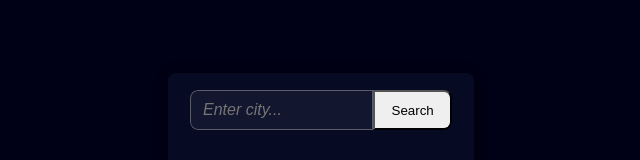
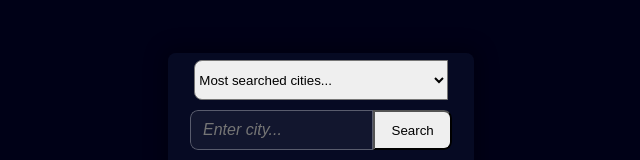
Before and after one commit to LucianABC/WeatherWidget, a React (Create React App) app: page / in a window 1280 px wide. Shown: the part 239-399 px from the top of the page, without its empty margins (319-959 px from the left). Built offline with nearby package versions, Linux system fonts and the light colour scheme; no server answers.

Commit message:
Added Select

```diff
--- a/src/App.tsx
+++ b/src/App.tsx
@@ -11,11 +11,13 @@ const App: FunctionComponent = () => {
     getFullWeather(query);
   }, []);
 
-  const handleSubmit = () => {
-    getFullWeather(query);
+  const handleSubmit = (value?: string) => {
+    value ? getFullWeather(value) : getFullWeather(query);
   };
 
-  const handleChange = (e: React.ChangeEvent<HTMLInputElement>) => {
+  const handleChange = (
+    e: React.ChangeEvent<HTMLInputElement | HTMLSelectElement>
+  ) => {
     const { value } = e.target;
     setQuery(value);
   };
--- a/src/components/Card.tsx
+++ b/src/components/Card.tsx
@@ -2,12 +2,14 @@ import React, { FunctionComponent, useEffect, useState } from "react";
 import styled from "styled-components";
 import { Info, FormattedDate } from "../types";
 import { formatDate } from "../utils/date";
-import { Search } from "./";
+import { Search, Select } from "./";
 
 export interface Props {
-  handleChange: (e: React.ChangeEvent<HTMLInputElement>) => void;
+  handleChange: (
+    e: React.ChangeEvent<HTMLInputElement | HTMLSelectElement>
+  ) => void;
   handleEnter: (e: React.KeyboardEvent<HTMLInputElement>) => void;
-  handleSubmit: () => void;
+  handleSubmit: (value?: string) => void;
   info: Info;
 }
 
@@ -30,6 +32,7 @@ const Card: FunctionComponent<Props> = ({
 
   return (
     <Wrapper>
+      <Select handleChange={handleChange} handleSubmit={handleSubmit} />
       <Search
         handleChange={handleChange}
         handleEnter={handleEnter}
--- /dev/null
+++ b/src/components/Select.tsx
@@ -0,0 +1,34 @@
+import React, { FunctionComponent } from "react";
+import styled from "styled-components";
+
+export interface Props {
+  handleChange: (e: React.ChangeEvent<HTMLSelectElement>) => void;
+  handleSubmit: (value?: string) => void;
+}
+const Select: FunctionComponent<Props> = ({ handleSubmit }) => {
+  const handleSelect = (e: React.ChangeEvent<HTMLSelectElement>) => {
+    const { value } = e.target;
+    handleSubmit(value);
+  };
+
+  return (
+    <SelectHTML name="select-city" onChange={handleSelect}>
+      <option hidden selected>
+        Most searched cities...
+      </option>
+      <option value="buenos aires">Buenos Aires, AR</option>
+      <option value="new york">New York, US</option>
+      <option value="london">London, GB</option>
+      <option value="paris">Paris, FR</option>
+      <option value="sidney">Sidney, AU</option>
+    </SelectHTML>
+  );
+};
+
+export default Select;
+
+const SelectHTML = styled.select`
+  border-radius: 8px 0 0 8px;
+  height: 40px;
+  width: 87%;
+`;
--- a/src/components/index.ts
+++ b/src/components/index.ts
@@ -1,3 +1,5 @@
 export { default as Card } from "./Card";
 
 export { default as Search } from "./Search";
+
+export { default as Select } from "./Select";
```
Also changed, not shown: 1 other file (tests, documents, lock files or other folders).
